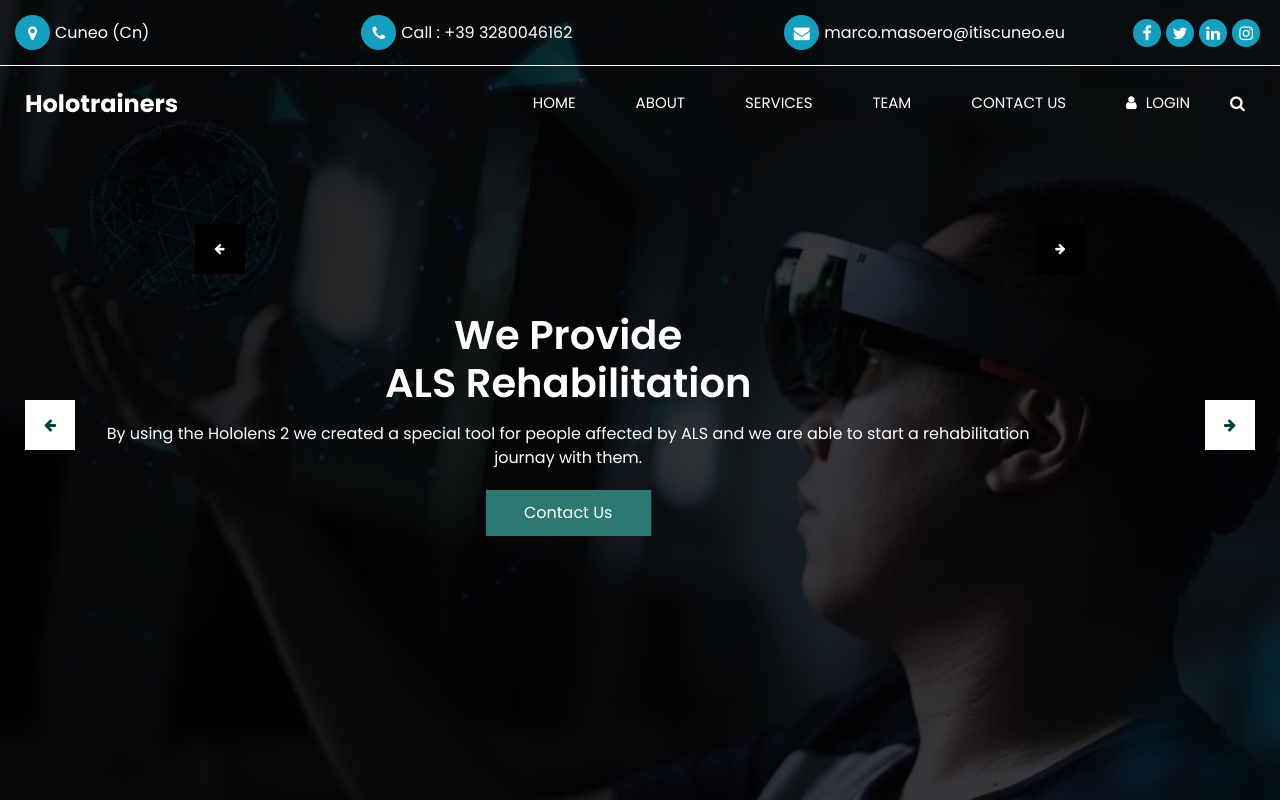
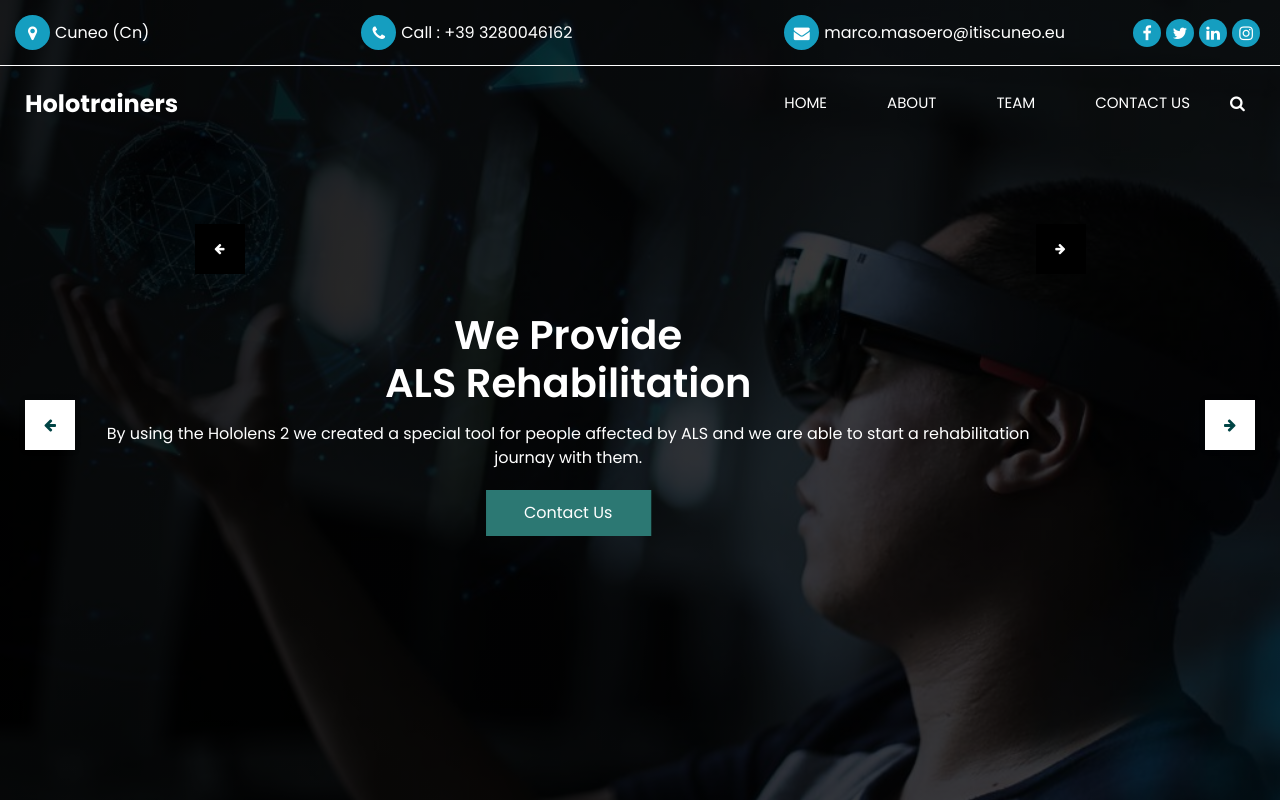
Before and after one commit to marcomasoero/marcomasoero.github.io, a plain HTML site: page index.html in a window 1280 px wide. Shown: the top 800 px of the page. Drawn offline with nearby package versions, Linux system fonts and the light colour scheme; some packages are replaced by stand-ins of ours.

Commit message:
Update index.html

```diff
--- a/index.html
+++ b/index.html
@@ -96,21 +96,10 @@
                   <a class="nav-link" href="about.html"> About</a>
                 </li>
                 <li class="nav-item">
-                  <a class="nav-link" href="service.html">Services</a>
-                </li>
-                <li class="nav-item">
                   <a class="nav-link" href="team.html"> Team </a>
                 </li>
                 <li class="nav-item">
                   <a class="nav-link" href="contact.html">Contact Us</a>
-                </li>
-                <li class="nav-item">
-                  <a class="nav-link" href="#">
-                    <i class="fa fa-user" aria-hidden="true"></i>
-                    <span>
-                      Login
-                    </span>
-                  </a>
                 </li>
                 <form class="form-inline justify-content-center">
                   <button class="btn  my-2 my-sm-0 nav_search-btn" type="submit">
```
